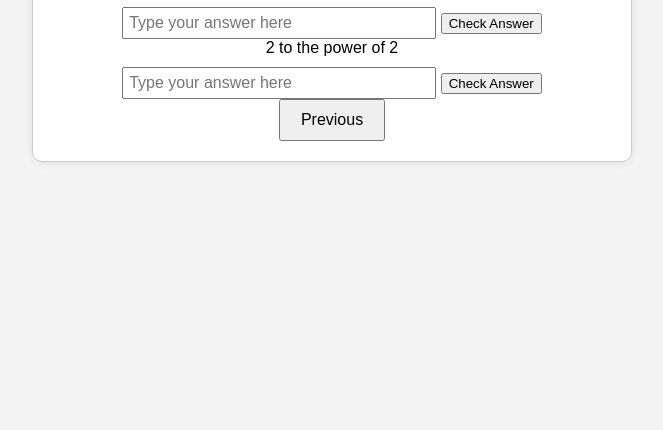
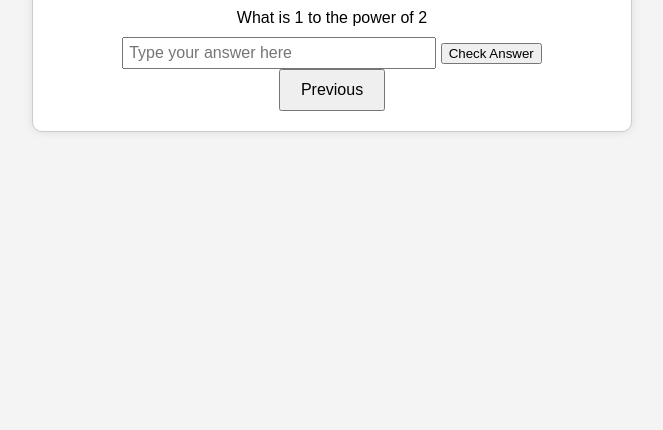
Before and after one commit to Sportscool1/Flash-server-, a plain HTML site: page index.html in a window 1280 px wide. Shown: the part 370-800 px from the top of the page, without its empty margins (308-971 px from the left). Drawn offline with Linux system fonts and the light colour scheme.

Commit message:
Update index.html

```diff
--- a/index.html
+++ b/index.html
@@ -64,10 +64,6 @@
             <input type="text" id="userAnswer" placeholder="Type your answer here">
             <button id="checkAnswerButton">Check Answer</button>
             <div class="answer">1</div>
-               <div class="question">2 to the power of 2</div>
-            <input type="text" id="userAnswer" placeholder="Type your answer here">
-            <button id="checkAnswerButton">Check Answer</button>
-            <div class="answer">4</div>
         <div id="controls">
             <button id="prevButton">Previous</button>
             <button id="nextButton">Next</button>
@@ -76,7 +72,7 @@
 
     <script>
         const flashcards = [
-            { question: "What is the capital of France?", answer: "Paris" },
+            { question: "What is 1 to the power of 2 ", answer: "1" },
             { question: "What is the largest planet in our solar system?", answer: "Jupiter" },
             { question: "What is the chemical symbol for gold?", answer: "Au" }
         ];
```
